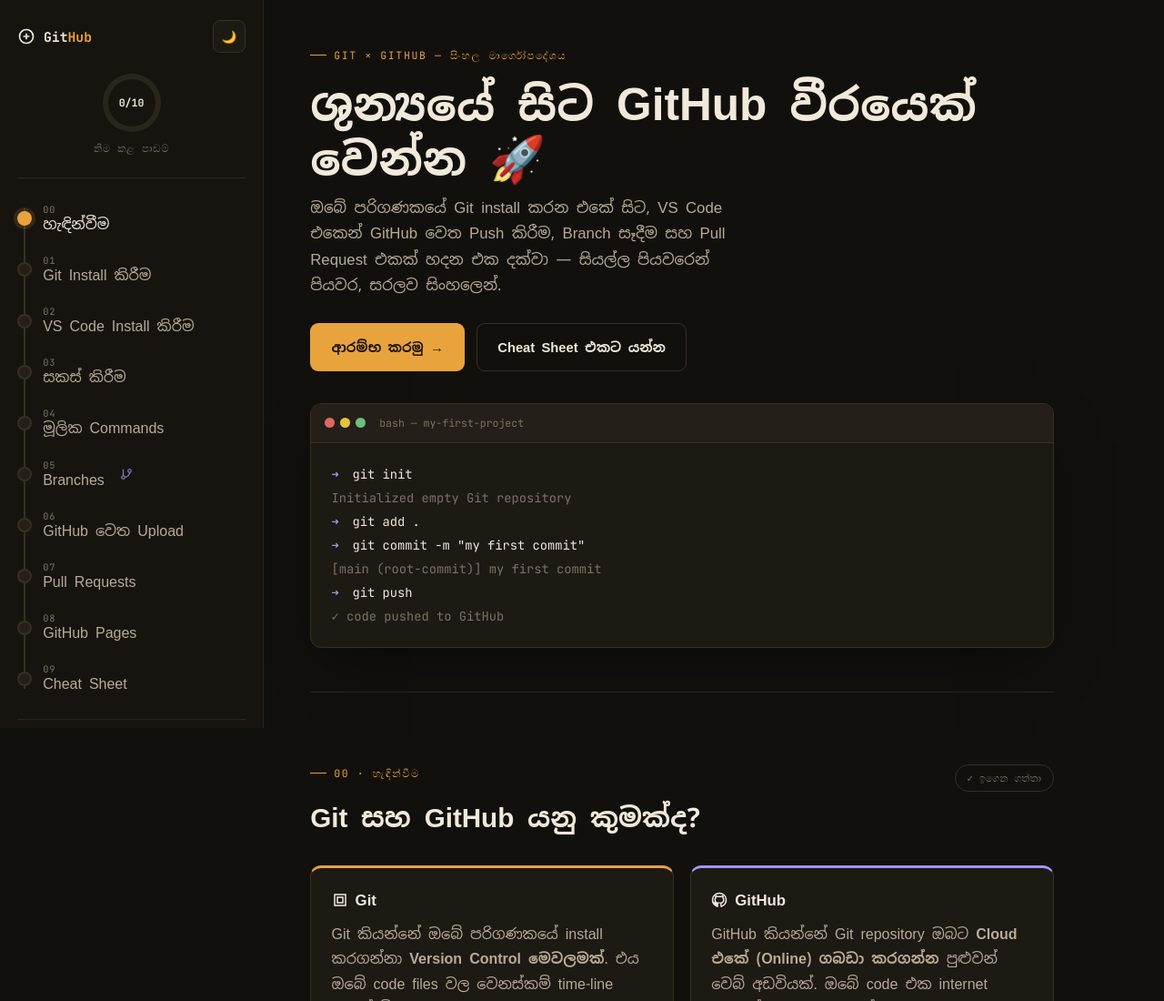
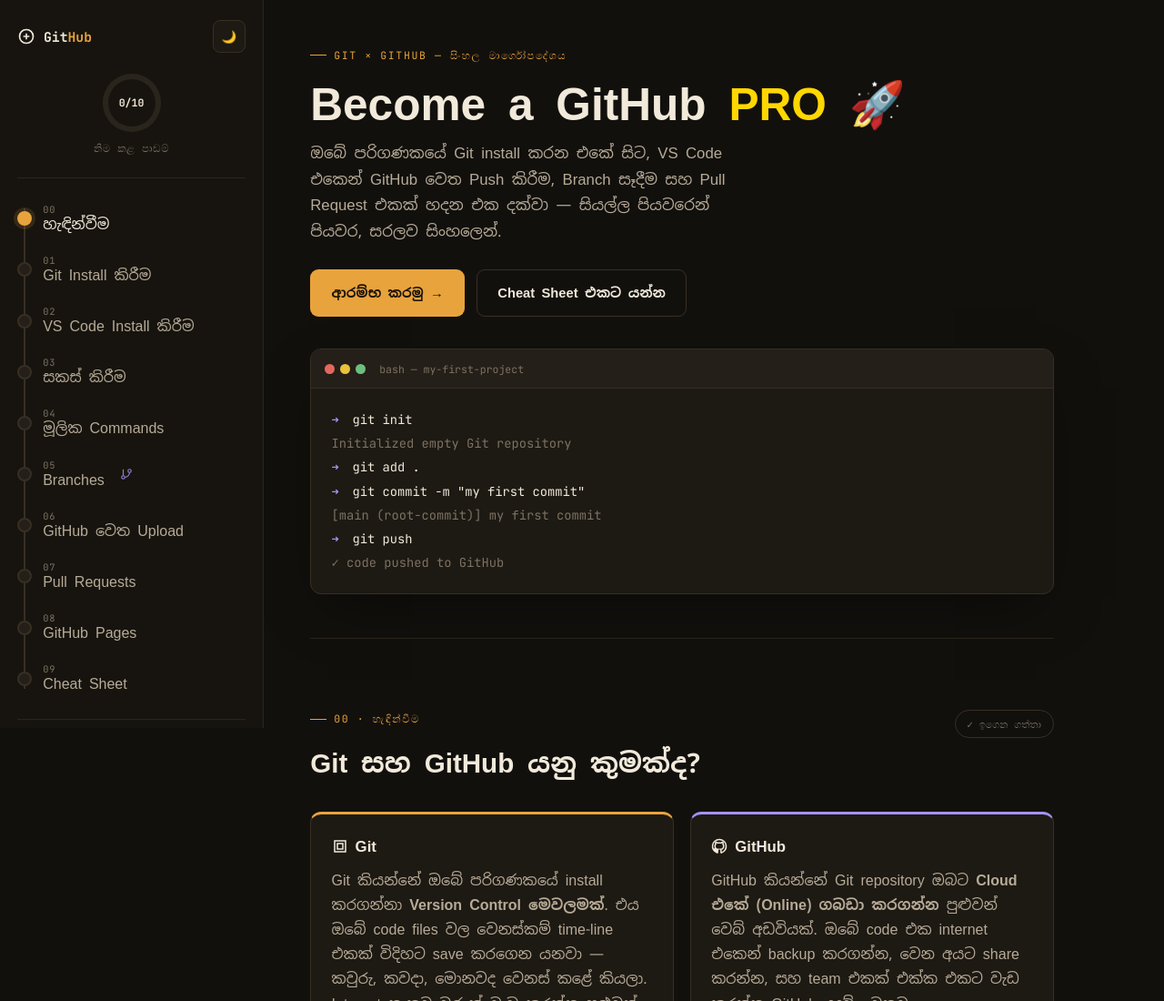
Before and after one commit to LakshanDulip/Lakshan, a plain HTML site: page index.html in a window 1280 px wide. Shown: the top 1100 px of the page at 91% size. Drawn offline with Linux system fonts and the light colour scheme.

Commit message:
Update index.html

```diff
--- a/index.html
+++ b/index.html
@@ -11,7 +11,7 @@
 <meta charset="UTF-8">
 <meta name="viewport" content="width=device-width, initial-scale=1.0">
 <meta name="author" content="Lakshan">
-<title>Git සහ GitHub — ආරම්භකයින් සඳහා සම්පූර්ණ මාර්ගෝපදේශය</title>
+<title>🥷Git සහ GitHub - සම්පූර්ණ මාර්ගෝපදේශය</title>
 <meta name="description" content="Git සහ GitHub භාවිතා කරන ආකාරය ශුන්‍යයේ සිට සිංහලෙන් ඉගෙන ගන්න — Install කිරීමේ සිට Pull Request දක්වා.">
 <link rel="preconnect" href="https://fonts.googleapis.com">
 <link rel="preconnect" href="https://fonts.gstatic.com" crossorigin>
@@ -294,7 +294,7 @@
 
     <section class="hero" id="hero">
       <p class="eyebrow">GIT × GITHUB — සිංහල මාර්ගෝපදේශය</p>
-      <h1>ශුන්‍යයේ සිට GitHub වීරයෙක් වෙන්න 🚀</h1>
+      <h1>Become a GitHub <span style="color: gold;">PRO</span> 🚀</h1>
       <p class="lead">ඔබේ පරිගණකයේ Git install කරන එකේ සිට, VS Code එකෙන් GitHub වෙත Push කිරීම, Branch සෑදීම සහ Pull Request එකක් හදන එක දක්වා — සියල්ල පියවරෙන් පියවර, සරලව සිංහලෙන්.</p>
       <div class="hero-actions">
         <a href="#install-git" class="btn btn-primary">ආරම්භ කරමු →</a>
```
